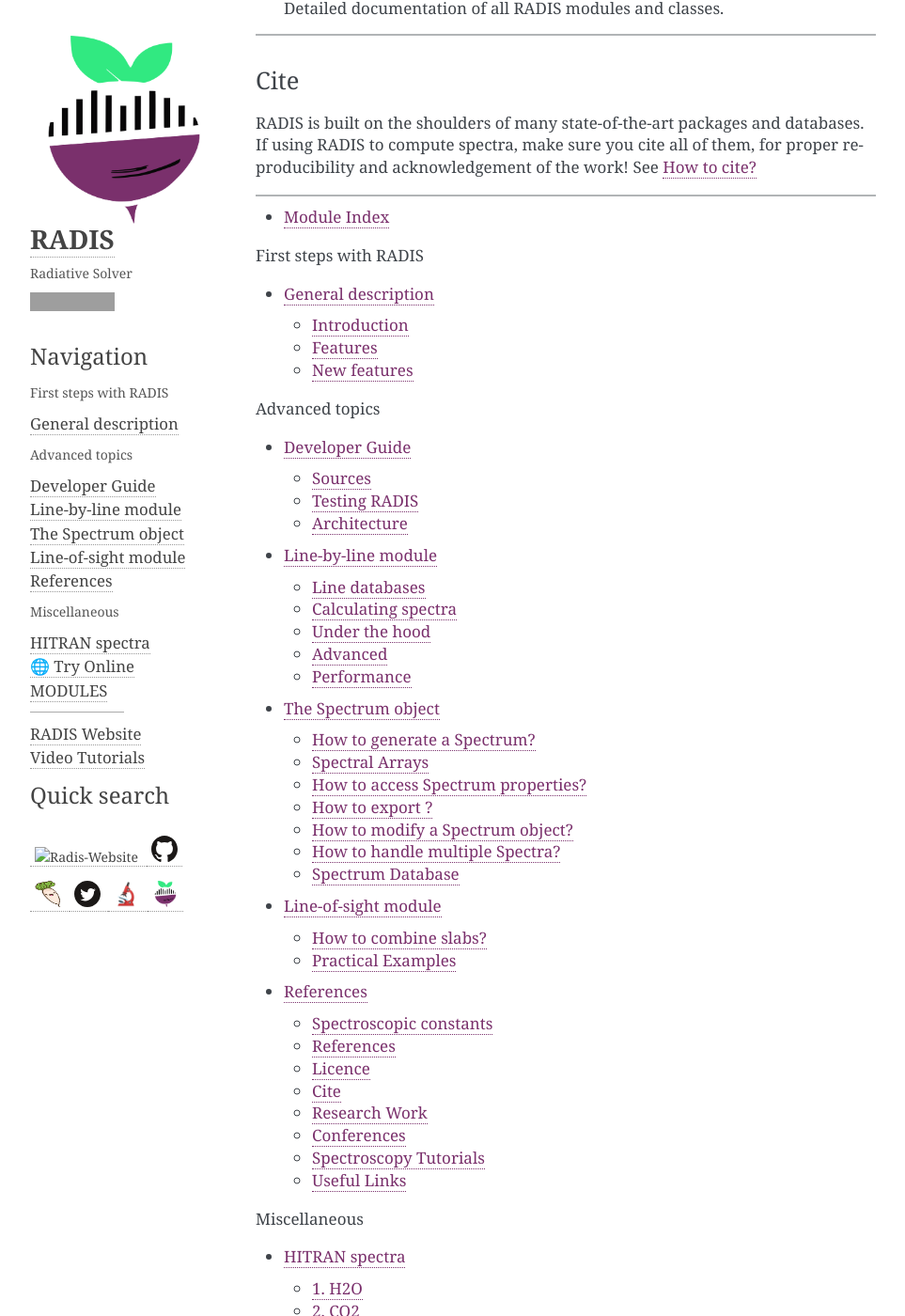
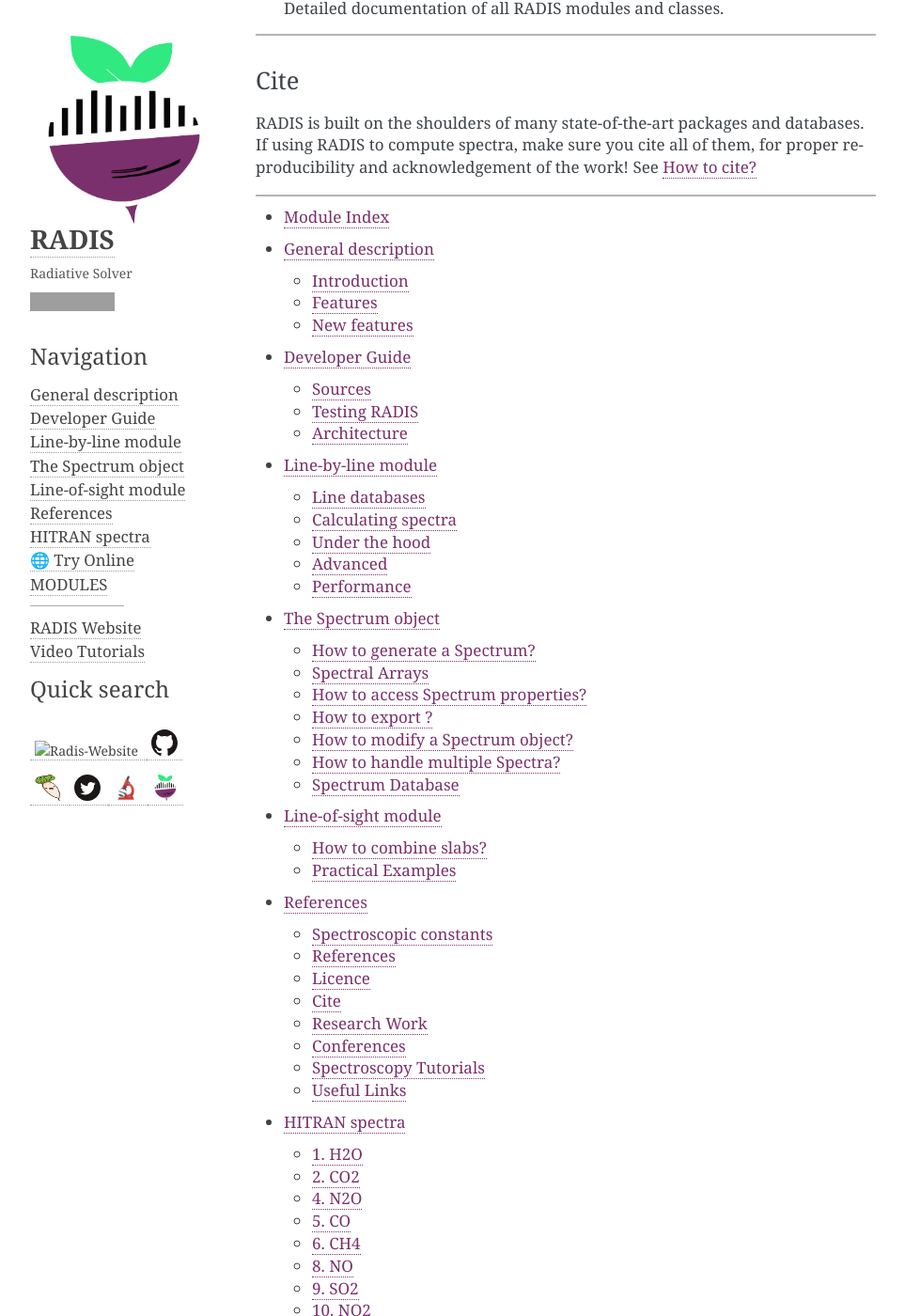
Before and after one commit to radis/radis, a Sphinx documentation site: the page built from docs/index.rst, in a window 1280 px wide and 1400 px high, scrolled down 2375 px. Shown: the whole window at 94% size, without its empty margins (148-1111 px from the left). Built offline with Sphinx 7.4.7, drawn with Linux system fonts in a browser that asks for light colours; pages that are not in the unit, such as notebooks, are missing from menus; the version number could not be read and is left out; comment, search, counter and statistics services are not loaded; grey boxes are pictures that could not be loaded.

Commit message:
gave up with caption in toctree

```diff
--- a/docs/index.rst
+++ b/docs/index.rst
@@ -104,27 +104,15 @@
 * :ref:`modindex`
 
 .. toctree::
-   :caption: First steps with RADIS
    :maxdepth: 2
 
    features/features
    auto_examples/index
-
-.. toctree::
-   :caption: Advanced topics
-   :maxdepth: 2
-
    dev/developer
    lbl/lbl
    spectrum/spectrum
    los/los
    references/references
-
-
-.. toctree::
-   :caption: Miscellaneous
-   :maxdepth: 2
-
    hitran-spectra/hitran-spectra
    online/online
    modules
```
